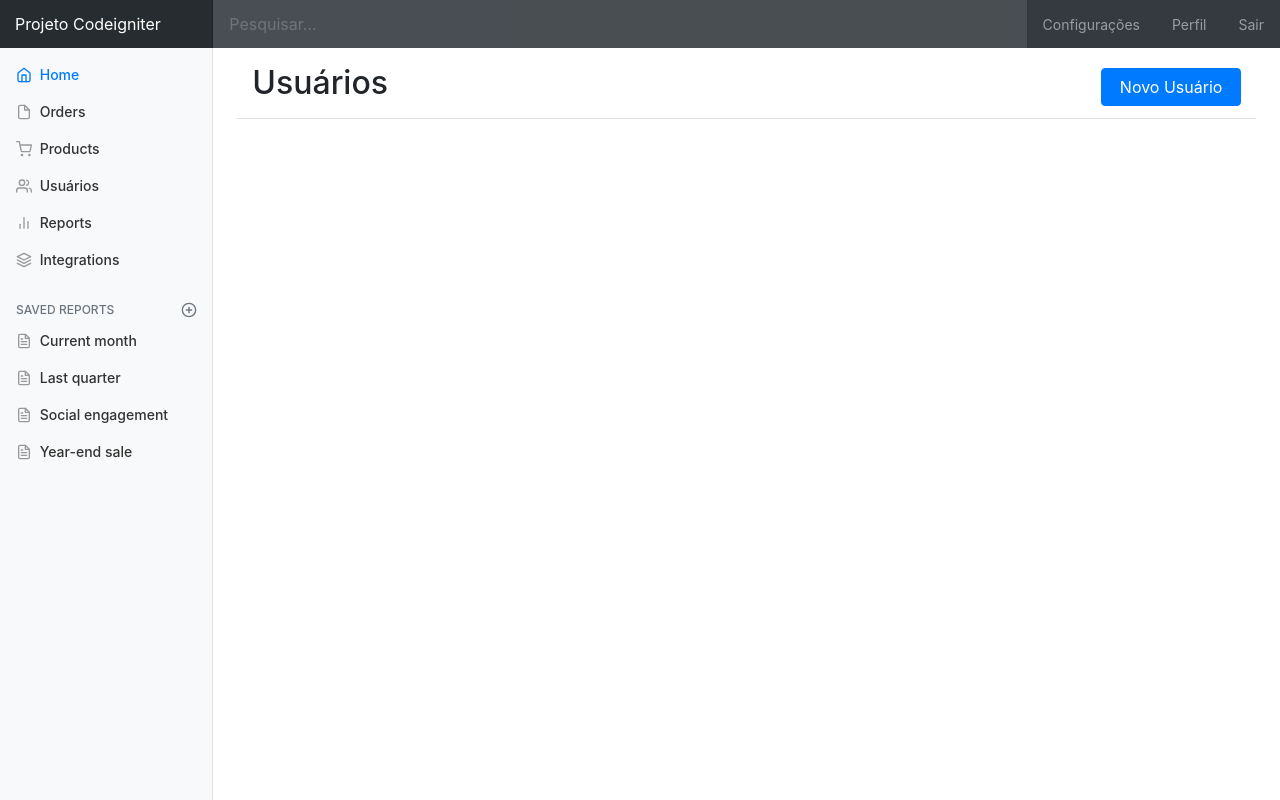
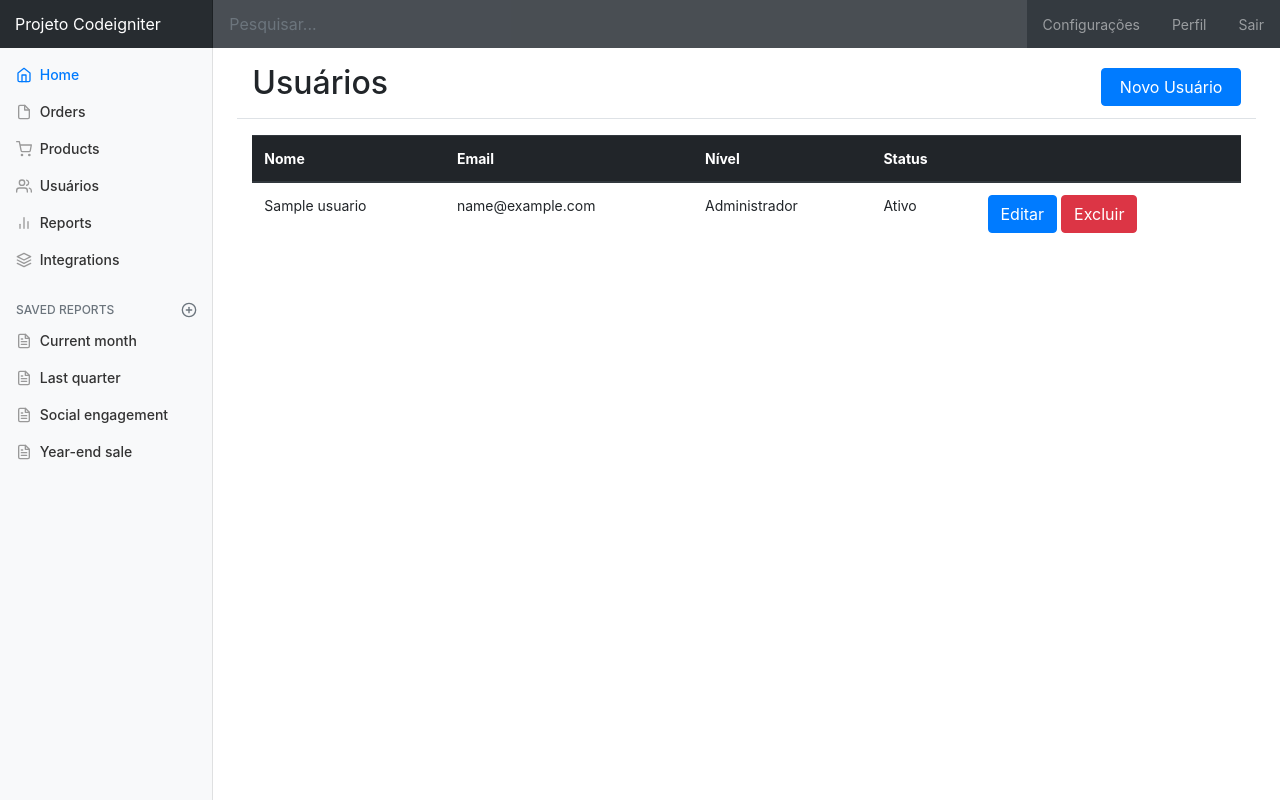
Before and after one commit to ValeriaNiceria/ProjetoCodeigniter, a CodeIgniter app: page /ProjetoCodeigniter/index.php/usuario/index in a window 1280 px wide. Run offline with CodeIgniter, Linux system fonts and the light colour scheme; tables that the repository leaves empty hold one stand-in row (values such as "Sample post"); some libraries are stand-ins or nearby versions.

Commit message:
Listagem dos dados MySQL dos usuários

```diff
--- a/application/config/database.php
+++ b/application/config/database.php
@@ -77,7 +77,7 @@ $db['default'] = array(
 	'dsn'	=> '',
 	'hostname' => 'localhost',
 	'username' => 'root',
-	'password' => '',
+	'password' => '54321',
 	'database' => 'db_codeigniter',
 	'dbdriver' => 'mysqli',
 	'dbprefix' => '',
--- a/application/controllers/Usuario.php
+++ b/application/controllers/Usuario.php
@@ -11,9 +11,13 @@ class Usuario extends CI_Controller {
 
 	public function index()
 	{
+		$tabela = "usuarios";
+
+		$dados['usuarios'] = $this->Usuario_model->getAll($tabela);
+
 		$this->load->view('includes/html_header');
 		$this->load->view('includes/menu');
-		$this->load->view('listar_usuario');
+		$this->load->view('listar_usuario', $dados);
 		$this->load->view('/includes/html_footer');
 	}
 
@@ -50,4 +54,5 @@ class Usuario extends CI_Controller {
 			$this->session->set_flashdata('error', 'Não foi possível realizar o cadastro.');
 		}
 	}
+
 }
--- a/application/core/MY_Model.php
+++ b/application/core/MY_Model.php
@@ -16,4 +16,18 @@ class MY_Model extends CI_Model {
 		}
 		return FALSE;
 	}
+
+
+	public function getAll($tabela)
+	{
+		if (isset($tabela)) {
+			$query = $this->db->get($tabela);
+			if ($query->num_rows() > 0) {
+				return $query->result_array();
+			} else {
+				return NULL;
+			}
+		}
+		return FALSE;
+	}
 }
--- a/application/views/listar_usuario.php
+++ b/application/views/listar_usuario.php
@@ -16,6 +16,42 @@
 		echo isset($error) ? "<div class='alert alert-danger'" . $error . "</div>" : "";
 	?>
 
+	<!-- Listagem dos dados MySQL -->
+	<?php if (empty($usuarios)) : ?>
+		<div class="alert alert-info">
+			Nenhum registro foi encontrado.
+		</div>
+	<?php else: ?>
+		<div class="col-md-12">
+			<table class="table">
+				<thead class="thead-dark">
+					<tr>
+						<th>Nome</th>
+						<th>Email</th>
+						<th>Nível</th>
+						<th>Status</th>
+						<th></th>
+					</tr>
+				</thead>
+				<?php foreach ($usuarios as $usuario) : ?>
+				<tbody>
+					<tr>
+						<td><?= $usuario['nome'] ?></td>
+						<td><?= $usuario['email'] ?></td>
+						<td><?= ($usuario['nivel']) ? "Administrador" : "Usuário"; ?></td>
+						<td><?= ($usuario['status']) ? "Ativo" : "Inativo"; ?></td>
+						<td>
+							<a href="<?= base_url('usuario/atualizar/' . $usuario['id']) ?>" class="btn btn-primary">Editar</a>
+							<a href="<?= base_url('usuario/excluir/' . $usuario['id']) ?>" class="btn btn-danger">Excluir</a>
+						</td>
+					</tr>
+				</tbody>
+				<?php endforeach; ?>
+
+			</table>
+		</div>
+	<?php endif; ?>
+
 
 </main>
 </div>
```
